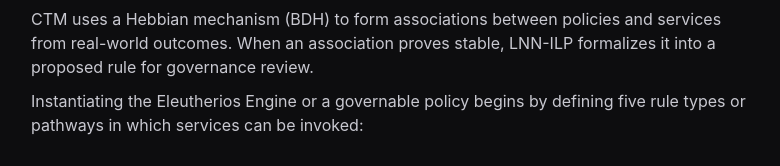
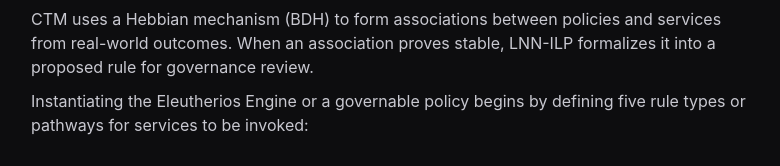
Before and after one commit to aletheon/eleutherios-docs, a plain HTML site: page index.html in a window 1280 px wide. Shown: the part 6074-6240 px from the top of the page, without its empty margins (249-1029 px from the left). Drawn offline with Linux system fonts and the light colour scheme.

Commit message:
describe what changed

```diff
--- a/index.html
+++ b/index.html
@@ -1931,7 +1931,7 @@ main svg { max-width: 100%; height: auto; }
 
           <p>CTM uses a Hebbian mechanism (BDH) to form associations between policies and services from real-world outcomes. When an association proves stable, LNN-ILP formalizes it into a proposed rule for governance review.</p>
 
-          <p>Instantiating the Eleutherios Engine or a governable policy begins by defining five rule types or pathways in which services can be invoked:</p>
+          <p>Instantiating the Eleutherios Engine or a governable policy begins by defining five rule types or pathways for services to be invoked:</p>
 
           <table width="100%" border="0" style="padding-top:20px;">
             <tbody>
```
